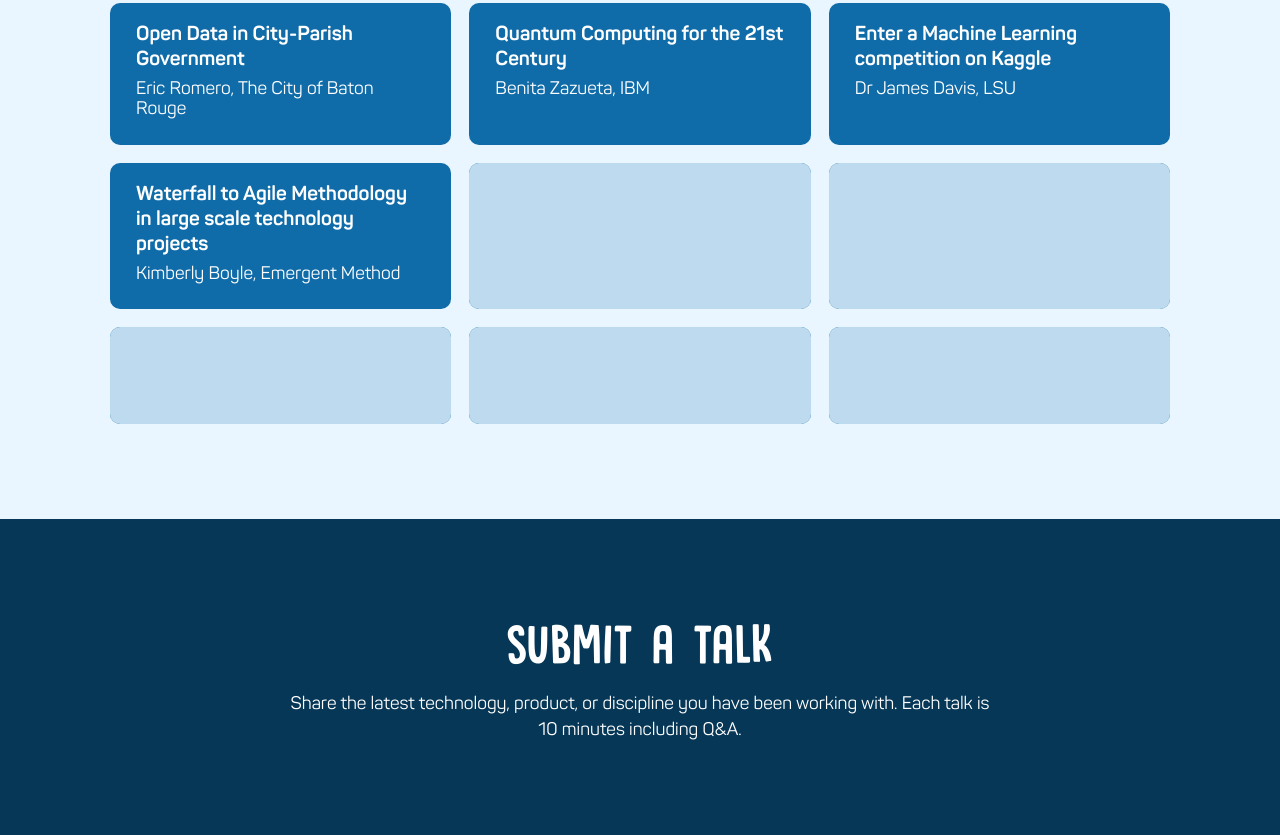
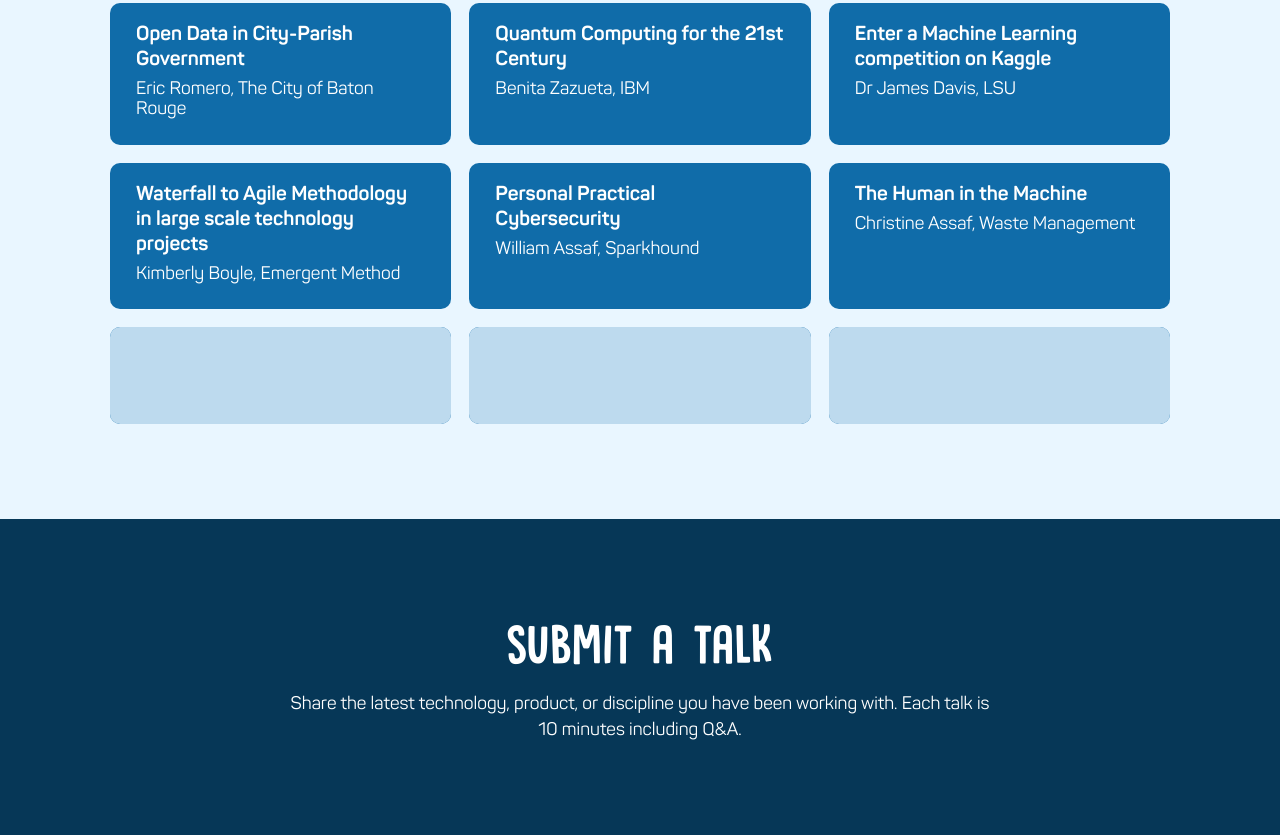
Before and after one commit to QuintonJason/activate-fall-19, a Gatsby site: page / in a window 1280 px wide. Shown: the part 1272-2107 px from the top of the page. Built offline with nearby package versions, Linux system fonts and the light colour scheme; Gatsby itself is replaced by a stand-in of ours.

Commit message:
updated speakers

```diff
--- a/data/speakers.json
+++ b/data/speakers.json
@@ -25,15 +25,15 @@
   },
   {
     "id": "5",
-    "speakerName": "Speaker Name",
-    "talkTitle": "Talk Title",
-    "company": ""
+    "speakerName": "William Assaf",
+    "talkTitle": "Personal Practical Cybersecurity",
+    "company": "Sparkhound"
   },
   {
     "id": "6",
-    "speakerName": "Speaker Name",
-    "talkTitle": "Talk Title",
-    "company": ""
+    "speakerName": "Christine Assaf",
+    "talkTitle": "The Human in the Machine",
+    "company": "Waste Management"
   },
   {
     "id": "7",
--- a/src/components/layout.js
+++ b/src/components/layout.js
@@ -10,6 +10,7 @@ import PropTypes from "prop-types"
 import { useStaticQuery, graphql } from "gatsby"
 
 import Header from "./Header"
+import Footer from "./Footer"
 
 import "../css/global.scss"
 
@@ -30,6 +31,9 @@ const Layout = ({ children }) => {
       <main className="l-main">
         {children}
       </main>
+      <div className="landing-section--footer" id="section-4">
+        <Footer />
+      </div>
     </>
   )
 }
--- a/src/css/modules/card.scss
+++ b/src/css/modules/card.scss
@@ -62,7 +62,7 @@ $color-background-card: #106CA9;
   background: $tempCardBackgroundColor;
   border-radius: 10px;
 
-  .card:nth-child(-n + 4) & {
+  .card:nth-child(-n + 6) & {
     visibility: hidden;
   }
 }
--- a/src/pages/index.js
+++ b/src/pages/index.js
@@ -23,10 +23,6 @@ const IndexPage = () => (
     <div className="landing-section landing-section--contact" id="section-3">
       <Contact />
     </div>
-
-    <div className="landing-section--footer" id="section-4">
-      <Footer />
-    </div>
   </Layout>
 )
 
```
Also changed, not shown: src/pages/code-of-conduct.js (renamed from src/pages/page-2.js).
